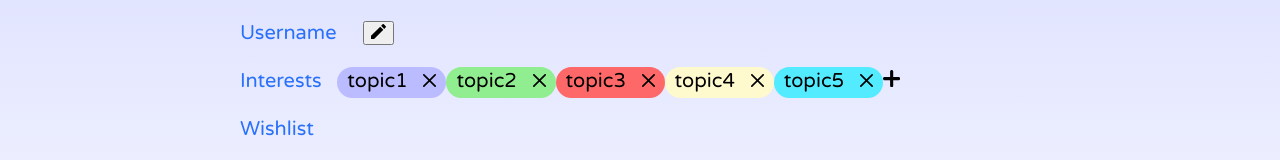
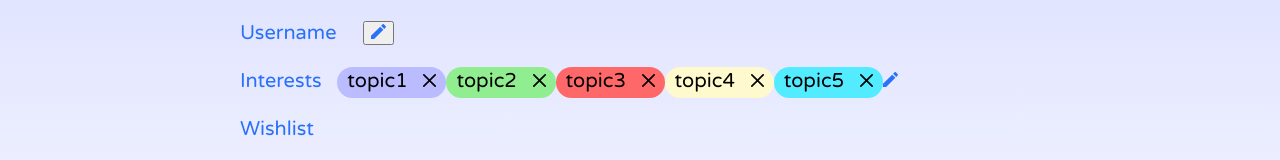
Before and after one commit to venuswku/perfect-gift, a React (Create React App) app: page /profile in a window 1280 px wide. Shown: the part 346-506 px from the top of the page. Built offline with nearby package versions, Linux system fonts and the light colour scheme; no server answers.

Commit message:
change from add to "edit interests" button on profile page

```diff
--- a/src/pages/Profile/Profile.css
+++ b/src/pages/Profile/Profile.css
@@ -68,6 +68,10 @@ ul.no-bullets {
   width: 150px
 }
 
+.editInterests {
+  cursor: pointer;
+}
+
 .textBubble {
     border-radius: 25px; /* rounded edges */
     width: auto; /* Making auto-sizable width */
--- a/src/pages/Profile/Profile.js
+++ b/src/pages/Profile/Profile.js
@@ -148,7 +148,7 @@ class Profile extends Component {
                             <span className='textBubble red'>topic3 &nbsp; <DeleteButton /></span>
                             <span className='textBubble yellow'>topic4 &nbsp; <DeleteButton /></span>
                             <span className='textBubble teal'>topic5 &nbsp; <DeleteButton /></span>
-                            <AddButton />
+                            <EditButton className='editInterests' />
                         </div>
                         <br></br>
                         {/* wishlist */}
```
Also changed, not shown: src/images/edit_button.svg.
